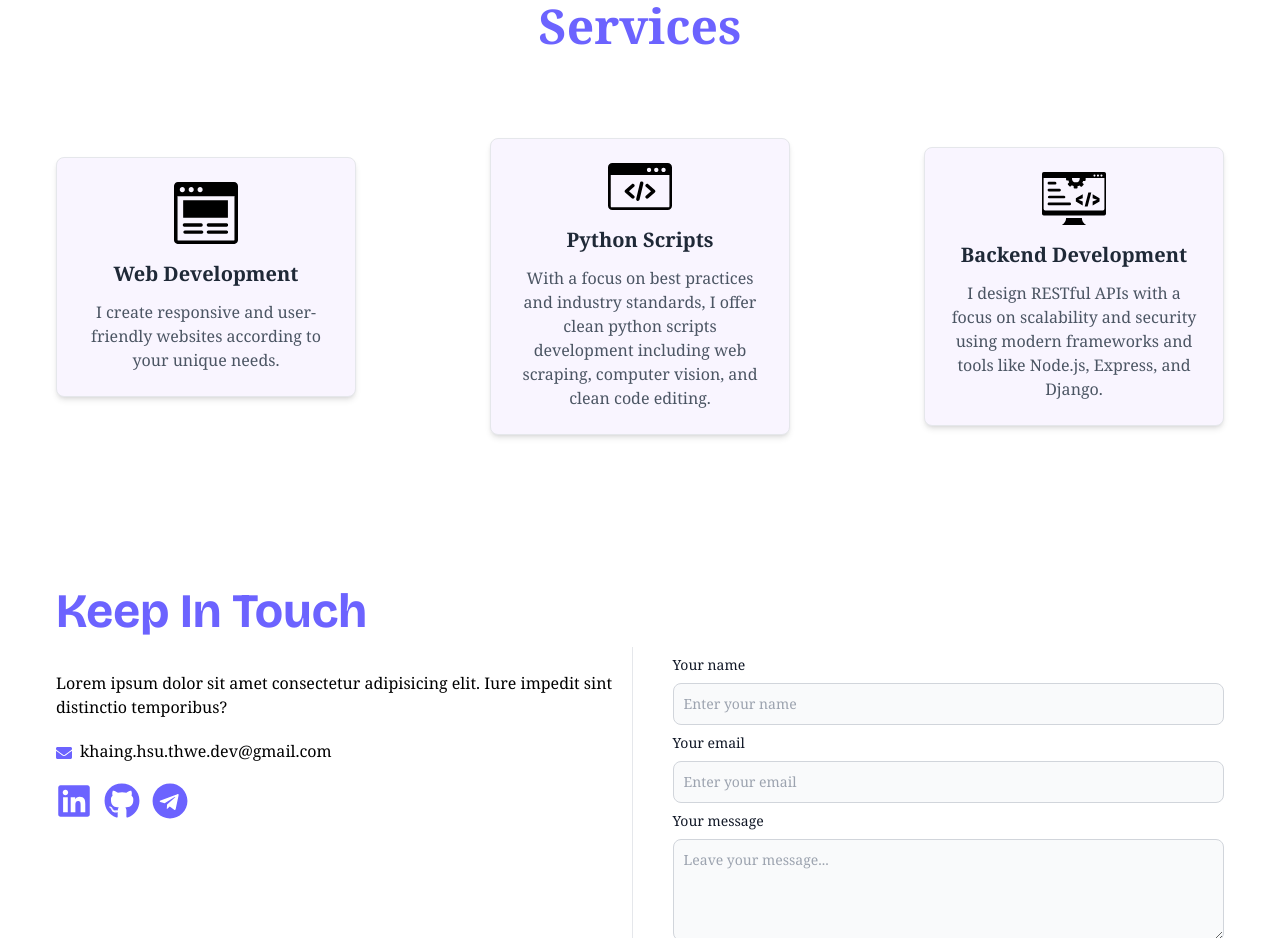
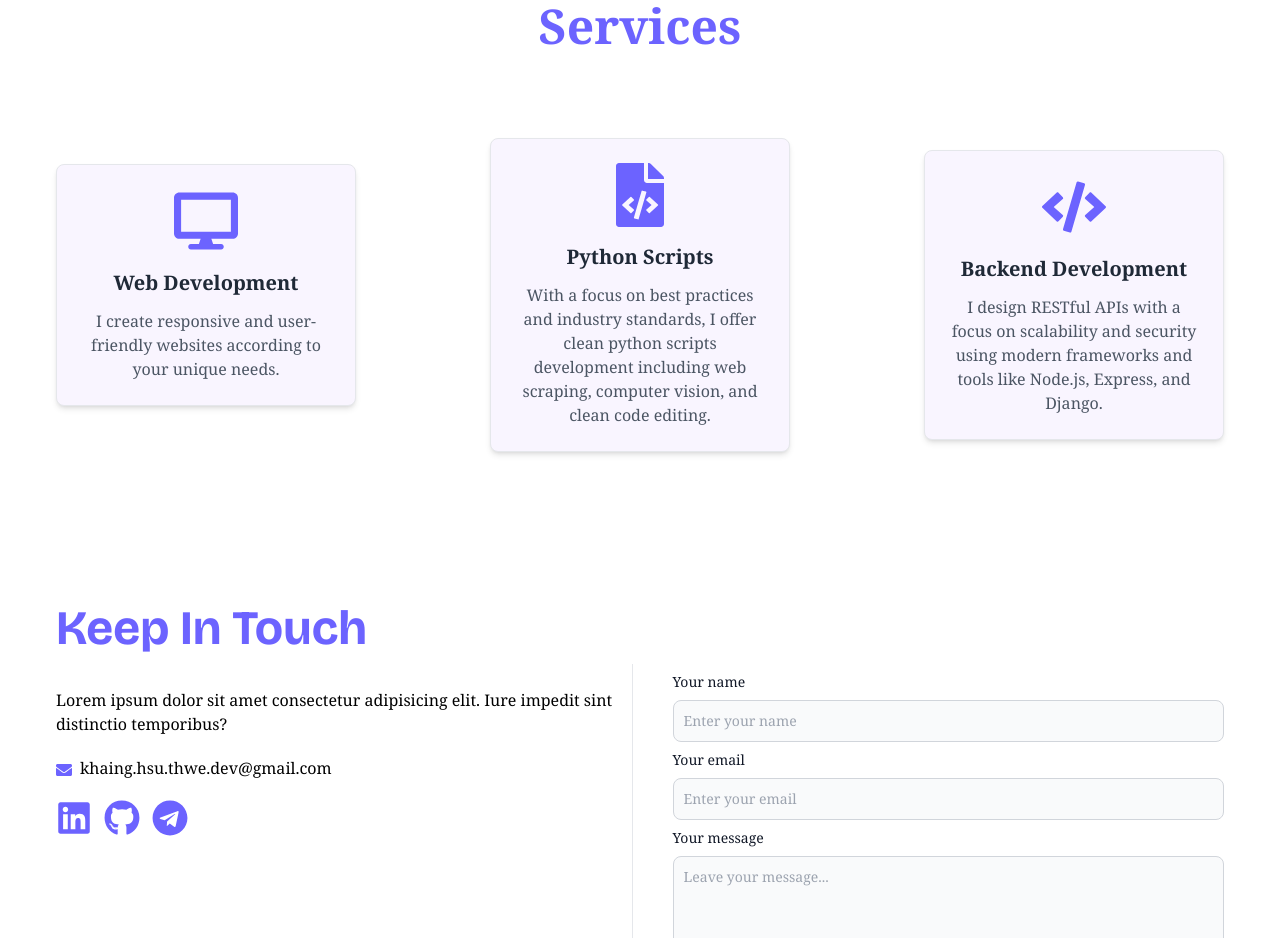
Before and after one commit to atom017/portfolio-website, a React (Vite) app: page / in a window 1280 px wide. Shown: the part 3380-4318 px from the top of the page. Built offline with nearby package versions, Linux system fonts and the light colour scheme; a web font is replaced by a local one.

Commit message:
change services UI

```diff
--- a/src/components/pages/Services.jsx
+++ b/src/components/pages/Services.jsx
@@ -1,37 +1,39 @@
-import React from 'react'
-import Icon1 from '../../../public/assets/icons/service_1.svg'
-import Icon2 from '../../../public/assets/icons/service_2.svg'
-import Icon3 from '../../../public/assets/icons/service_3.svg'
+import React from 'react';
+import { FaDesktop, FaCode, FaFileCode } from 'react-icons/fa';
 
 const Services = React.forwardRef((props, ref) => {
   return (
     <section ref={ref} id="service" className='mx-auto px-4 py-8 mb-5 max-w-[1200px]'>
       <h2 className='text-center text-4xl md:text-5xl mb-10 font-bold text-[#6c63ff]'>Services</h2>
       <div className='flex flex-col space-y-5 items-center md:flex-row md:space-x-5 md:justify-between py-5 my-12'>
-        <div className='flex flex-col justify-between h-full w-full md:w-[300px] p-6 bg-[#f9f5ff] rounded-lg border border-gray-200 shadow-md hover:shadow-lg transition-shadow duration-300 cursor-pointer'>
+
+        <div className='flex flex-col justify-between h-full w-full md:w-[300px] p-6 bg-[#f9f5ff] rounded-lg border border-gray-200 shadow-md hover:shadow-lg transition-shadow duration-300 cursor-pointer transform hover:scale-105 hover:bg-[#e7e7ff] hover:ring-2 hover:ring-[#6c63ff]'>
           <div className='flex justify-center mb-4'>
-            <img width="64" height="64" src={Icon1} alt="web-apps--v1" />
+            <FaDesktop size={64} className="text-[#6c63ff]" />
           </div>
           <h3 className='text-xl font-bold mb-3 text-center text-gray-800'>Web Development</h3>
           <p className='text-center text-gray-600'>I create responsive and user-friendly websites according to your unique needs.</p>
         </div>
-        <div className='flex flex-col justify-between h-full w-full md:w-[300px] p-6 bg-[#f9f5ff] rounded-lg border border-gray-200 shadow-md hover:shadow-lg transition-shadow duration-300 cursor-pointer'>
+
+        <div className='flex flex-col justify-between h-full w-full md:w-[300px] p-6 bg-[#f9f5ff] rounded-lg border border-gray-200 shadow-md hover:shadow-lg transition-shadow duration-300 cursor-pointer transform hover:scale-105 hover:bg-[#e7e7ff] hover:ring-2 hover:ring-[#6c63ff]'>
           <div className='flex justify-center mb-4'>
-            <img width="64" height="64" src={Icon2} alt="web-account--v1" />
+            <FaFileCode size={64} className="text-[#6c63ff]" />
           </div>
           <h3 className='text-xl font-bold mb-3 text-center text-gray-800'>Python Scripts</h3>
           <p className='text-center text-gray-600'>With a focus on best practices and industry standards, I offer clean python scripts development including web scraping, computer vision, and clean code editing.</p>
         </div>
-        <div className='flex flex-col justify-between h-full w-full md:w-[300px] p-6 bg-[#f9f5ff] rounded-lg border border-gray-200 shadow-md hover:shadow-lg transition-shadow duration-300 cursor-pointer'>
+
+        <div className='flex flex-col justify-between h-full w-full md:w-[300px] p-6 bg-[#f9f5ff] rounded-lg border border-gray-200 shadow-md hover:shadow-lg transition-shadow duration-300 cursor-pointer transform hover:scale-105 hover:bg-[#e7e7ff] hover:ring-2 hover:ring-[#6c63ff]'>
           <div className='flex justify-center mb-4'>
-            <img width="64" height="64" src={Icon3} alt="code--v1" />
+            <FaCode size={64} className="text-[#6c63ff]" />
           </div>
           <h3 className='text-xl font-bold mb-3 text-center text-gray-800'>Backend Development</h3>
           <p className='text-center text-gray-600'>I design RESTful APIs with a focus on scalability and security using modern frameworks and tools like Node.js, Express, and Django.</p>
         </div>
+
       </div>
     </section>
-  )
+  );
 });
 
 export default Services;
```
